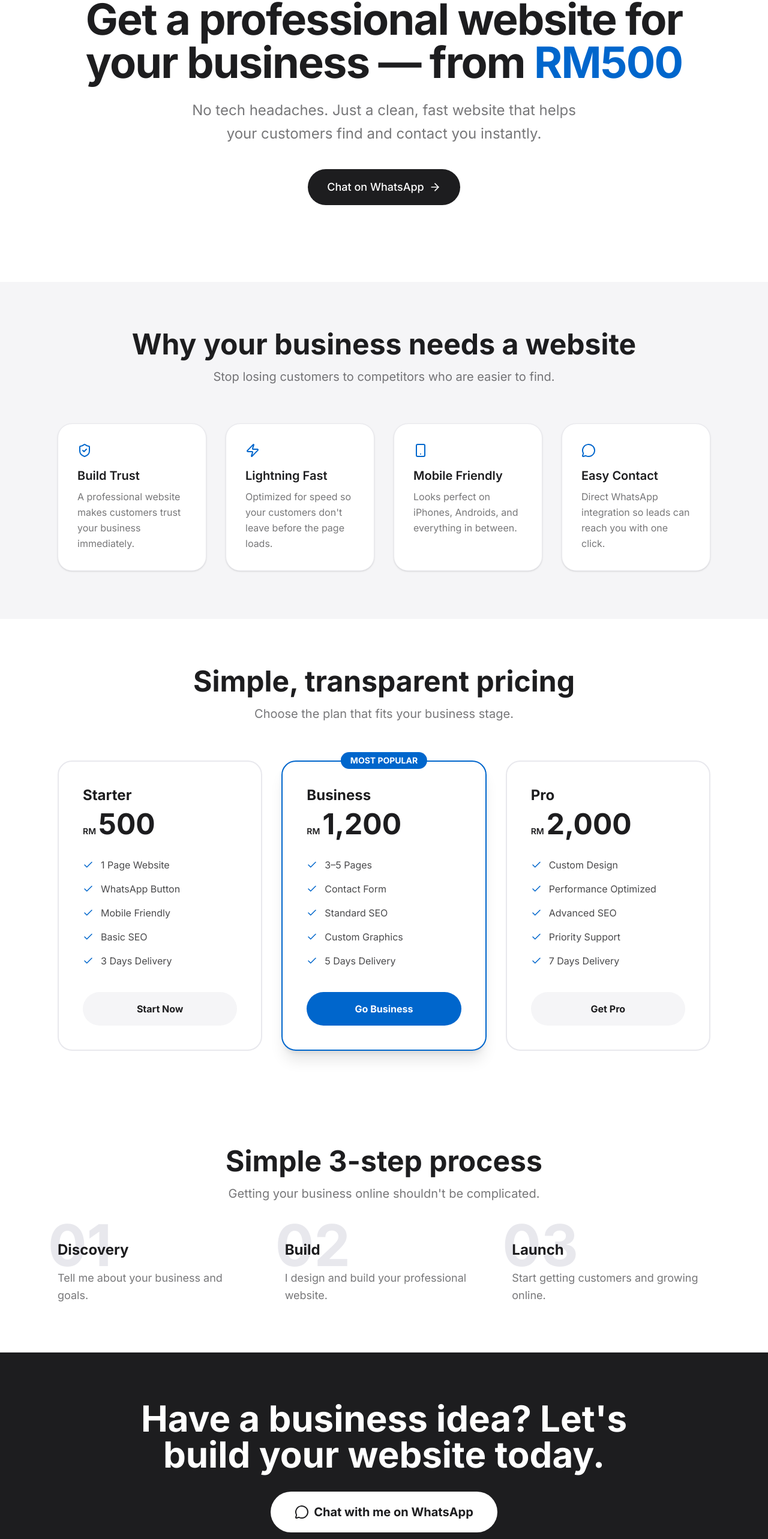
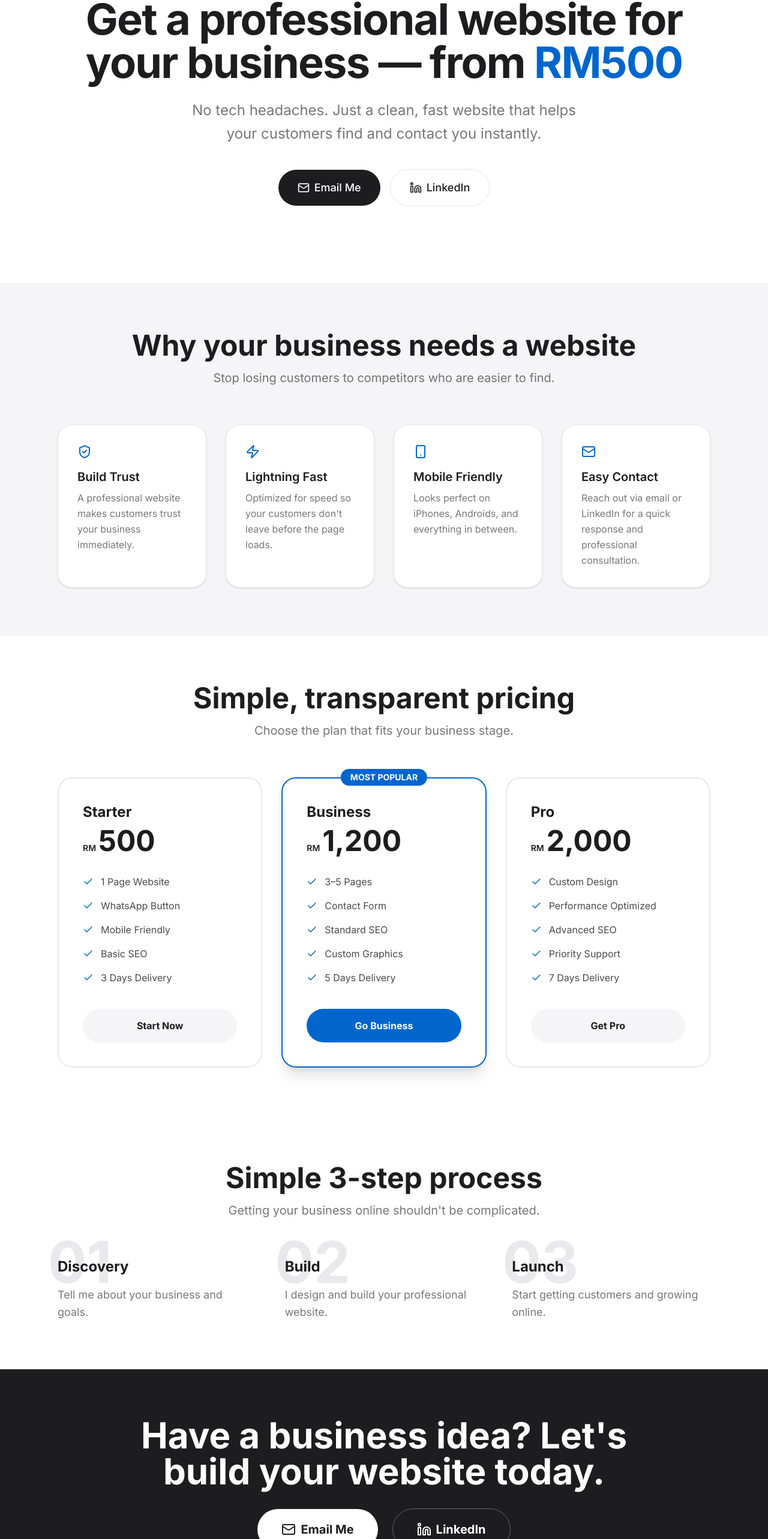
Before and after one commit to mjbxnzr/WebPortfolio, a React (Vite) app: page / in a window 1280 px wide. Shown: the part 196-2762 px from the top of the page at 60% size. Built offline with nearby package versions, Linux system fonts and the light colour scheme.

Commit message:
feat: Add email and LinkedIn links to navbar
Replaces the WhatsApp button with dedicated email and LinkedIn icons/buttons. This provides users with more direct contact options.

```diff
--- a/src/App.tsx
+++ b/src/App.tsx
@@ -1,5 +1,5 @@
 import { motion } from "motion/react";
-import { Check, ArrowRight, MessageCircle, Globe, Zap, Smartphone, ShieldCheck } from "lucide-react";
+import { Check, ArrowRight, Mail, Linkedin, Globe, Zap, Smartphone, ShieldCheck } from "lucide-react";
 
 const Navbar = () => {
   return (
@@ -9,13 +9,22 @@ const Navbar = () => {
         <div className="hidden md:flex items-center space-x-8 text-sm font-medium text-apple-dark/80">
           <a href="#services" className="hover:text-apple-blue transition-colors">Services</a>
           <a href="#pricing" className="hover:text-apple-blue transition-colors">Pricing</a>
-          <a href="https://wa.me/60123456789" className="bg-apple-blue text-white px-4 py-1.5 rounded-full hover:bg-apple-blue/90 transition-colors">
-            WhatsApp Me
-          </a>
+          <div className="flex items-center space-x-4">
+            <a href="mailto:mujib.nizar@outlook.com" className="bg-apple-blue text-white px-4 py-1.5 rounded-full hover:bg-apple-blue/90 transition-colors flex items-center space-x-2">
+              <Mail size={16} />
+              <span>Email Me</span>
+            </a>
+            <a href="https://www.linkedin.com/in/mujibnizar" target="_blank" rel="noopener noreferrer" className="text-apple-dark hover:text-apple-blue transition-colors">
+              <Linkedin size={20} />
+            </a>
+          </div>
         </div>
-        <div className="md:hidden">
-           <a href="https://wa.me/60123456789" className="text-apple-blue">
-            <MessageCircle size={24} />
+        <div className="md:hidden flex items-center space-x-4">
+           <a href="mailto:mujib.nizar@outlook.com" className="text-apple-blue">
+            <Mail size={24} />
+           </a>
+           <a href="https://www.linkedin.com/in/mujibnizar" target="_blank" rel="noopener noreferrer" className="text-apple-dark">
+            <Linkedin size={24} />
            </a>
         </div>
       </div>
@@ -47,13 +56,23 @@ const Hero = () => {
           initial={{ opacity: 0, scale: 0.9 }}
           animate={{ opacity: 1, scale: 1 }}
           transition={{ duration: 0.5, delay: 0.4 }}
+          className="flex flex-col sm:flex-row items-center justify-center space-y-4 sm:space-y-0 sm:space-x-4"
         >
           <a
-            href="https://wa.me/60123456789"
-            className="inline-flex items-center space-x-2 bg-apple-dark text-white px-8 py-4 rounded-full text-lg font-medium hover:bg-apple-dark/90 transition-all transform hover:scale-105"
+            href="mailto:mujib.nizar@outlook.com"
+            className="inline-flex items-center space-x-2 bg-apple-dark text-white px-8 py-4 rounded-full text-lg font-medium hover:bg-apple-dark/90 transition-all transform hover:scale-105 w-full sm:w-auto justify-center"
           >
-            <span>Chat on WhatsApp</span>
-            <ArrowRight size={20} />
+            <Mail size={20} />
+            <span>Email Me</span>
+          </a>
+          <a
+            href="https://www.linkedin.com/in/mujibnizar"
+            target="_blank"
+            rel="noopener noreferrer"
+            className="inline-flex items-center space-x-2 bg-white border border-apple-gray-100 text-apple-dark px-8 py-4 rounded-full text-lg font-medium hover:bg-apple-gray-50 transition-all transform hover:scale-105 w-full sm:w-auto justify-center"
+          >
+            <Linkedin size={20} />
+            <span>LinkedIn</span>
           </a>
         </motion.div>
       </div>
@@ -79,9 +98,9 @@ const ProblemSolution = () => {
       desc: "Looks perfect on iPhones, Androids, and everything in between."
     },
     {
-      icon: <MessageCircle className="text-apple-blue" />,
+      icon: <Mail className="text-apple-blue" />,
       title: "Easy Contact",
-      desc: "Direct WhatsApp integration so leads can reach you with one click."
+      desc: "Reach out via email or LinkedIn for a quick response and professional consultation."
     }
   ];
 
@@ -169,7 +188,7 @@ const Pricing = () => {
                 ))}
               </ul>
               <a
-                href="https://wa.me/60123456789"
+                href="mailto:mujib.nizar@outlook.com"
                 className={`w-full py-4 rounded-full text-center font-bold transition-all ${p.popular ? 'bg-apple-blue text-white hover:bg-apple-blue/90' : 'bg-apple-gray-50 text-apple-dark hover:bg-apple-gray-100'}`}
               >
                 {p.cta}
@@ -215,13 +234,24 @@ const FinalCTA = () => {
     <section className="section-padding bg-apple-dark text-white">
       <div className="max-w-4xl mx-auto text-center">
         <h2 className="text-4xl md:text-6xl font-bold mb-8">Have a business idea? Let's build your website today.</h2>
-        <a
-          href="https://wa.me/60123456789"
-          className="inline-flex items-center space-x-2 bg-white text-apple-dark px-10 py-5 rounded-full text-xl font-bold hover:bg-apple-gray-50 transition-all transform hover:scale-105"
-        >
-          <MessageCircle size={24} />
-          <span>Chat with me on WhatsApp</span>
-        </a>
+        <div className="flex flex-col sm:flex-row items-center justify-center space-y-4 sm:space-y-0 sm:space-x-6">
+          <a
+            href="mailto:mujib.nizar@outlook.com"
+            className="inline-flex items-center space-x-2 bg-white text-apple-dark px-10 py-5 rounded-full text-xl font-bold hover:bg-apple-gray-50 transition-all transform hover:scale-105 w-full sm:w-auto justify-center"
+          >
+            <Mail size={24} />
+            <span>Email Me</span>
+          </a>
+          <a
+            href="https://www.linkedin.com/in/mujibnizar"
+            target="_blank"
+            rel="noopener noreferrer"
+            className="inline-flex items-center space-x-2 bg-transparent border border-white/30 text-white px-10 py-5 rounded-full text-xl font-bold hover:bg-white/10 transition-all transform hover:scale-105 w-full sm:w-auto justify-center"
+          >
+            <Linkedin size={24} />
+            <span>LinkedIn</span>
+          </a>
+        </div>
         <div className="mt-12 grid grid-cols-2 md:grid-cols-4 gap-6 text-sm text-white/60">
           <div className="flex items-center justify-center space-x-2">
             <Check size={16} />
@@ -256,7 +286,7 @@ const Footer = () => {
         <div className="flex space-x-6 text-sm font-medium text-apple-dark/60">
           <a href="#" className="hover:text-apple-blue">Privacy</a>
           <a href="#" className="hover:text-apple-blue">Terms</a>
-          <a href="https://wa.me/60123456789" className="hover:text-apple-blue">Contact</a>
+          <a href="mailto:mujib.nizar@outlook.com" className="hover:text-apple-blue">Contact</a>
         </div>
       </div>
     </footer>
```
